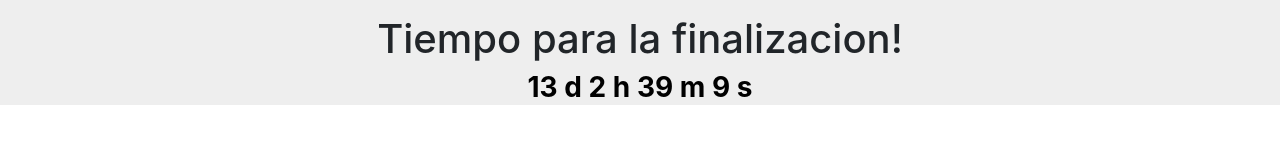
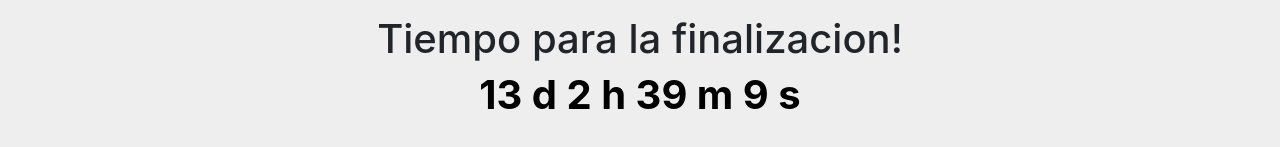
Before and after one commit to cartory/elecciones4sw, an Angular app in the folder pwa-angular/: page / in a window 1280 px wide. Shown: the part 1827-1974 px from the top of the page. Before the commit the page ends 1940 px from the top, so only its background shows below. Built offline with nearby package versions, Linux system fonts and the light colour scheme; no server answers.

Commit message:
only PWA

```diff
--- a/pwa-angular/src/app/components/results/results.component.html
+++ b/pwa-angular/src/app/components/results/results.component.html
@@ -25,7 +25,8 @@
         </div>
         <div class="container col-12 col-sm-12">
             <h1>Tiempo para la finalizacion!</h1>
-            <h3><strong>{{demo}}</strong></h3>
+            <h1><strong>{{demo}}</strong></h1>
         </div>
+        <br><br>
     </div>
 </section>
```
